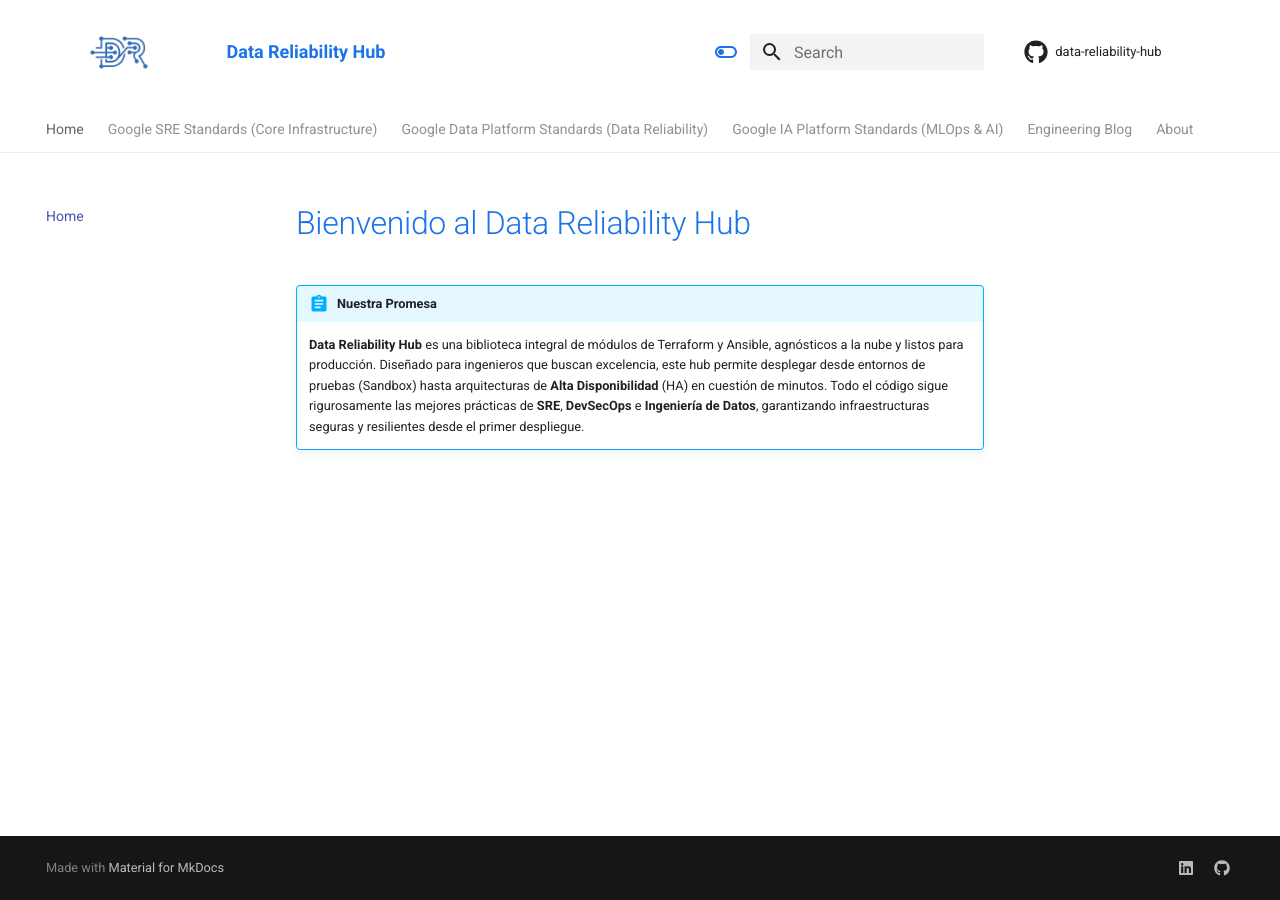
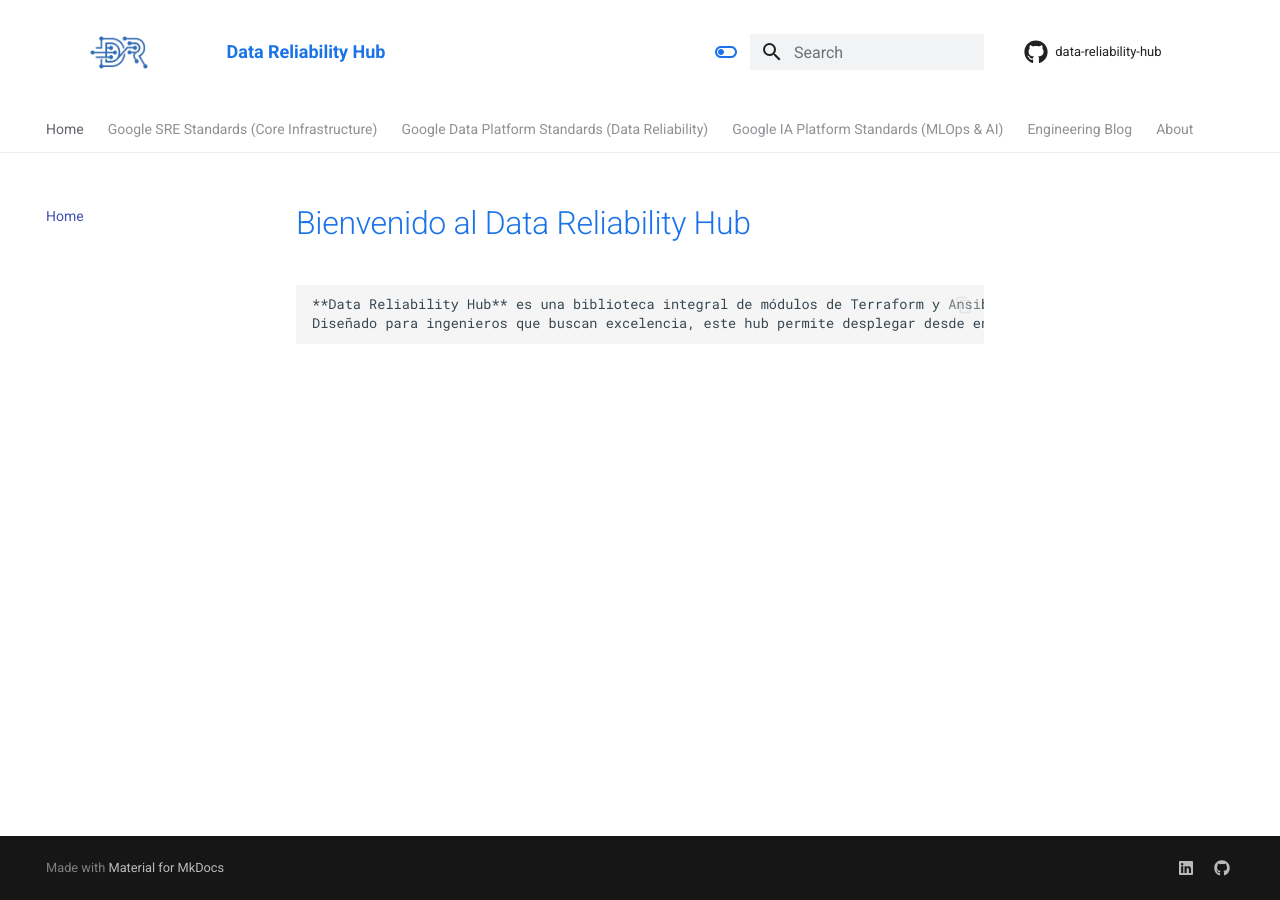
Before and after one commit to mcatalangt/data-reliability-hub, an MkDocs documentation site: the page built from docs/index.md, in a window 1280 px wide. Built offline with MkDocs 1.6.1 and Material for MkDocs 9.7.7, drawn with Linux system fonts in a browser that asks for light colours; comment, search, counter and statistics services are not loaded.

```diff
--- a/docs/index.md
+++ b/docs/index.md
@@ -1,5 +1,4 @@
 # Bienvenido al Data Reliability Hub
 
-!!! abstract "Nuestra Promesa"
     **Data Reliability Hub** es una biblioteca integral de módulos de Terraform y Ansible, agnósticos a la nube y listos para producción.
     Diseñado para ingenieros que buscan excelencia, este hub permite desplegar desde entornos de pruebas (Sandbox) hasta arquitecturas de **Alta Disponibilidad** (HA) en cuestión de minutos. Todo el código sigue rigurosamente las mejores prácticas de **SRE**, **DevSecOps** e **Ingeniería de Datos**, garantizando infraestructuras seguras y resilientes desde el primer despliegue.
```
